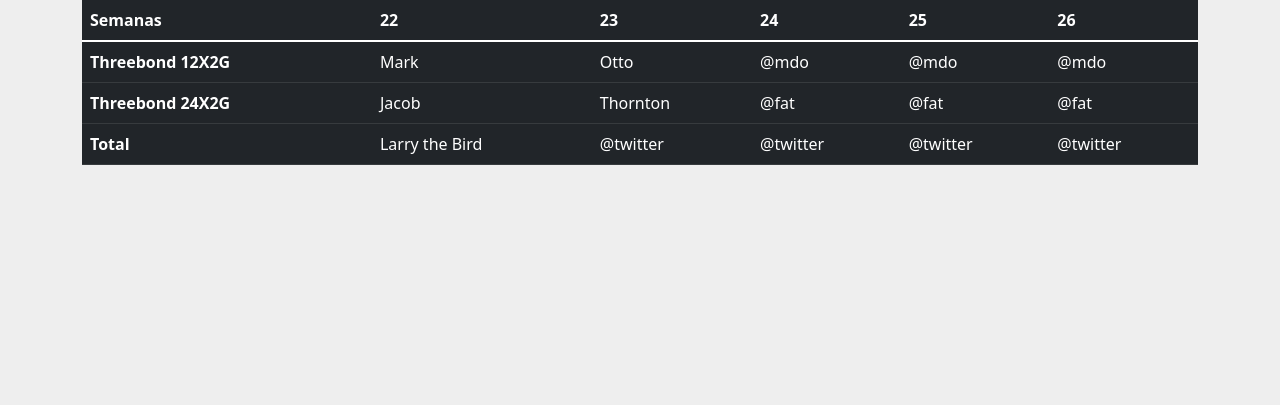
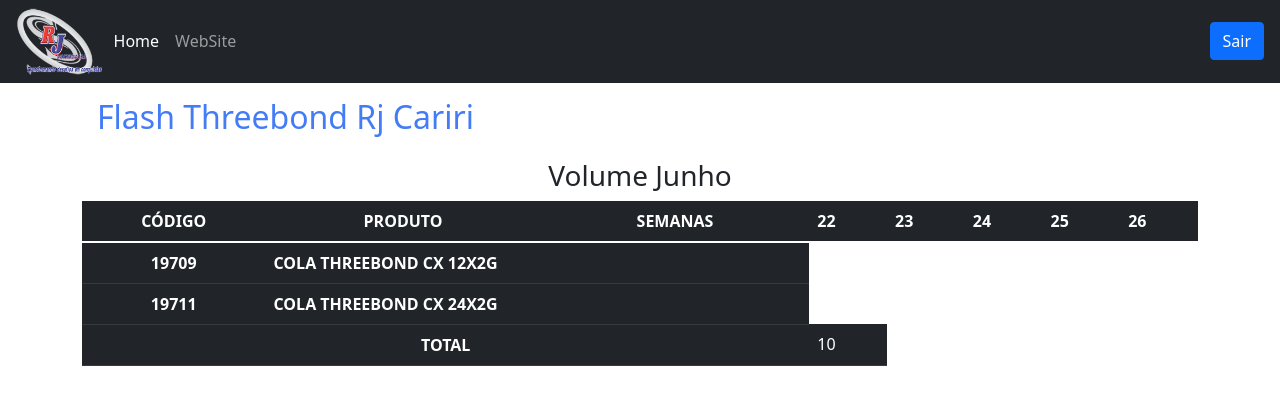
Before and after one commit to Charles-Silva-07/Rj-Cariri, a Django app: template rjcariri/base/templates/base/Threebond.html in a window 1280 px wide. Shown: the top 405 px of the page. Run offline with Django 3.2, Linux system fonts and the light colour scheme; tables that the repository leaves empty hold one stand-in row (values such as "Sample post"); the template is opened without the code that fills it: values that come from a table or form of the project are taken from there, most other values are stand-ins (such as "Sample title", 1, 10 or a date in 2020); some libraries are stand-ins or nearby versions.

Commit message:
Template Threebond aplicando soma

```diff
--- a/rjcariri/base/models.py
+++ b/rjcariri/base/models.py
@@ -88,3 +88,16 @@
     def email_user(self, subject, message, from_email=None, **kwargs):
         """Send an email to this user."""
         send_mail(subject, message, from_email, [self.email], **kwargs)
+
+
+class Tabela(models.Model):
+    Ano = models.IntegerField()
+    Semana = models.IntegerField()
+    Secao = models.CharField(max_length=300)
+    Produto = models.IntegerField()
+    Descricao = models.CharField(max_length=300)
+    Quantidade = models.FloatField()
+    Faturamento = models.DecimalField(max_digits=14, decimal_places=2)
+    Positivacao = models.IntegerField()
+    Cobertura = models.IntegerField()
+    Regiao = models.IntegerField()
--- a/rjcariri/base/static/css/threebond.css
+++ b/rjcariri/base/static/css/threebond.css
@@ -1,3 +1,26 @@
 body{
     background-color: #EEEEEE;
+    font
 }
+
+.texto-total{
+    text-align: center;
+}
+
+.colunas{
+    text-align: center;
+}
+
+.titulo-th{
+   color: #447cf5;
+   padding: 15px;
+}
+
+.name-volume{
+    text-align: center;
+    margin-bottom: 5px;
+}
+
+.logo_painel{
+    width: 8%;
+}
--- a/rjcariri/base/templates/base/Threebond.html
+++ b/rjcariri/base/templates/base/Threebond.html
@@ -1,19 +1,61 @@
+{% load static %}
 <!DOCTYPE html>
-<html lang="en">
+<html lang="pt-br">
 <head>
     <meta charset="UTF-8">
     <meta http-equiv="X-UA-Compatible" content="IE=edge">
     <meta name="viewport" content="width=device-width, initial-scale=1.0">
     <link rel="stylesheet" href="/static/css/bootstrap.min.css"/>
     <link rel="stylesheet" href="/static/css/threebond.css"/>
+
+    <link href="https://cdn.jsdelivr.net/npm/bootstrap@5.1.3/dist/css/bootstrap.min.css" rel="stylesheet"
+          integrity="sha384-1BmE4kWBq78iYhFldvKuhfTAU6auU8tT94WrHftjDbrCEXSU1oBoqyl2QvZ6jIW3" crossorigin="anonymous">
+    <script src="https://cdn.jsdelivr.net/npm/bootstrap@5.1.3/dist/js/bootstrap.bundle.min.js"
+            integrity="sha384-ka7Sk0Gln4gmtz2MlQnikT1wXgYsOg+OMhuP+IlRH9sENBO0LRn5q+8nbTov4+1p"
+            crossorigin="anonymous"></script>
+
     <title>Flash Threebond</title>
 </head>
 <body>
+<nav class="navbar navbar-expand-lg navbar-dark bg-dark">
+    <div class="container-fluid">
+        <img class="logo_painel" src="{% static 'images/LogoM.png' %}"/>
+        <button class="navbar-toggler" type="button" data-bs-toggle="collapse" data-bs-target="#navbarSupportedContent"
+                aria-controls="navbarSupportedContent" aria-expanded="false" aria-label="Toggle navigation">
+            <span class="navbar-toggler-icon"></span>
+        </button>
+        <div class="collapse navbar-collapse" id="navbarSupportedContent">
+            <ul class="navbar-nav me-auto mb-2 mb-lg-0">
+                <li class="nav-item">
+                    <a class="nav-link active" aria-current="page" href="#">Home</a>
+                </li>
+                <li class="nav-item">
+                    <a class="nav-link" target="_blank" href="http://www.rjdistribuidora.com.br/">WebSite</a>
+                </li>
+
+            </ul>
+
+        </div>
+    </div>
+     <a class="nav-link active" aria-current="page" href="{% url 'login' %}">
+         <button type="button" class="btn btn-primary">Sair</button>
+     </a>
+</nav>
 <div class="container">
+    <div class="titulo-th">
+        <h2 class="">
+            Flash Threebond Rj Cariri
+        </h2>
+    </div>
+    <div class="name-volume">
+        <h3>Volume Junho</h3>
+    </div>
     <table class="table table-dark table-hover">
         <thead>
         <tr>
-            <th scope="col">Semanas</th>
+            <th class="colunas" scope="col">CÓDIGO</th>
+            <th class="colunas" scope="col">PRODUTO</th>
+            <th class="colunas" scope="col">SEMANAS</th>
             <th scope="col">22</th>
             <th scope="col">23</th>
             <th scope="col">24</th>
@@ -21,30 +63,50 @@
             <th scope="col">26</th>
         </tr>
         </thead>
+
         <tbody>
         <tr>
-            <th scope="row">Threebond 12X2G</th>
-            <td>Mark</td>
-            <td>Otto</td>
-            <td>@mdo</td>
-            <td>@mdo</td>
-            <td>@mdo</td>
+
+            <th class="colunas" scope="row">19709</th> <!-- Código do produto -->
+            <th scope="row" colspan="2">COLA THREEBOND CX 12X2G</th>
+            {% for th in threebond %}
+            {% if th.Produto == 19709 and th.Semana == 22 %}
+            <td>{{th.Quantidade}}</td>
+            {% elif th.Produto == 19709 and th.Semana == 23 %}
+            <td>{{th.Quantidade}}</td>
+            {% elif th.Produto == 19709 and th.Semana == 24 %}
+            <td>{{th.Quantidade}}</td>
+            {% elif th.Produto == 19709 and th.Semana == 25 %}
+            <td>{{th.Quantidade}}</td>
+            {% elif th.Produto == 19709 and th.Semana == 26 %}
+            <td>{{th.Quantidade}}</td>
+            {% endif %}
+            {% endfor %}
         </tr>
+
         <tr>
-            <th scope="row">Threebond 24X2G</th>
-            <td>Jacob</td>
-            <td>Thornton</td>
-            <td>@fat</td>
-            <td>@fat</td>
-            <td>@fat</td>
+            <th class="colunas" scope="row">19711</th> <!-- Código do produto -->
+            <th scope="row" colspan="2">COLA THREEBOND CX 24X2G</th>
+            {% for th in threebond %}
+            {% if th.Produto == 19711 and th.Semana == 22 %}
+            <td>{{th.Quantidade}}</td>
+            {% elif th.Produto == 19711 and th.Semana == 23 %}
+            <td>{{th.Quantidade}}</td>
+            {% elif th.Produto == 19711 and th.Semana == 24 %}
+            <td>{{th.Quantidade}}</td>
+            {% elif th.Produto == 19711 and th.Semana == 25 %}
+            <td>{{th.Quantidade}}</td>
+            {% elif th.Produto == 19711 and th.Semana == 26 %}
+            <td>{{th.Quantidade}}</td>
+            {% endif %}
+            {% endfor %}
         </tr>
+
         <tr>
-            <th scope="row">Total</th>
-            <td >Larry the Bird</td>
-            <td>@twitter</td>
-            <td>@twitter</td>
-            <td>@twitter</td>
-            <td>@twitter</td>
+            <th class="texto-total" scope="row" colspan="3">TOTAL</th>
+            {% for semana, total in quantidade_por_semana.items %}
+            <td>{{total}}</td>
+            {% endfor %}
         </tr>
         </tbody>
     </table>
```
Also changed, not shown: rjcariri/base/planilha.py (deleted, +0 -55 lines), rjcariri/base/views.py (+11 -1 lines), salvar_db.py (added, +32 -0 lines), rjcariri/base/migrations/0001_initial.py, 3 other files.
